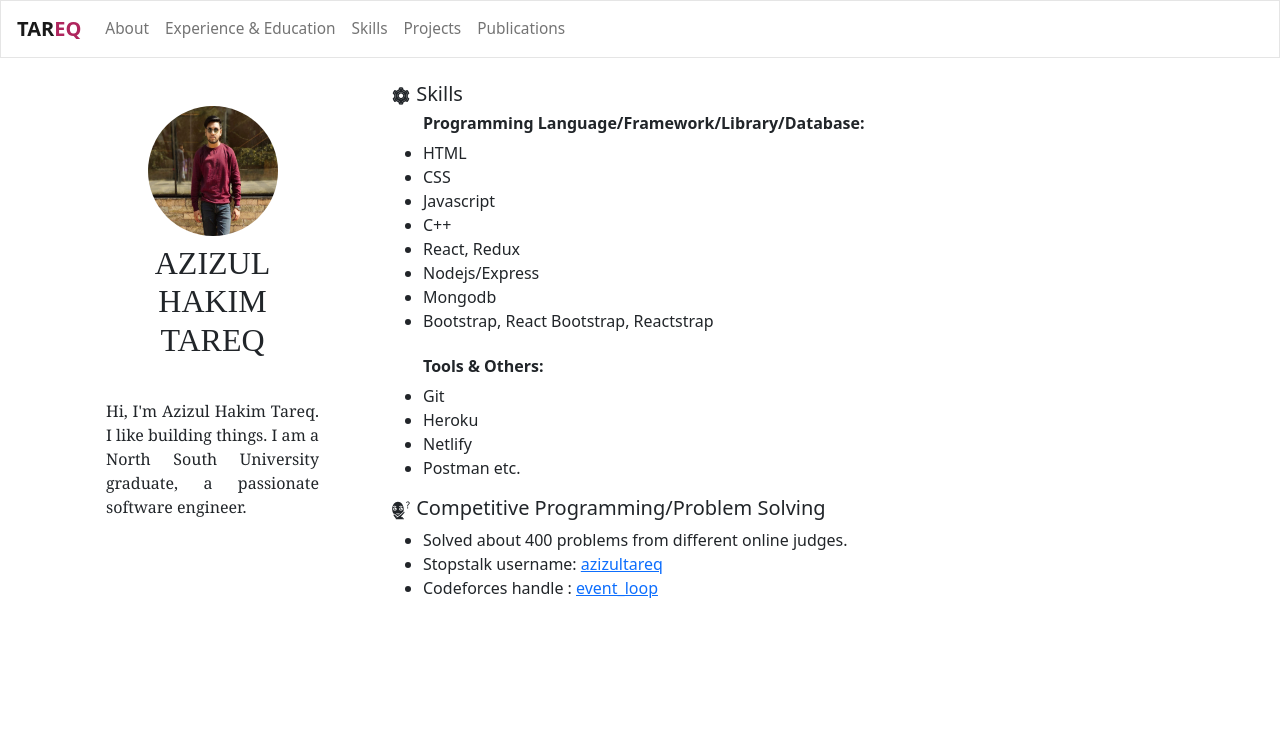
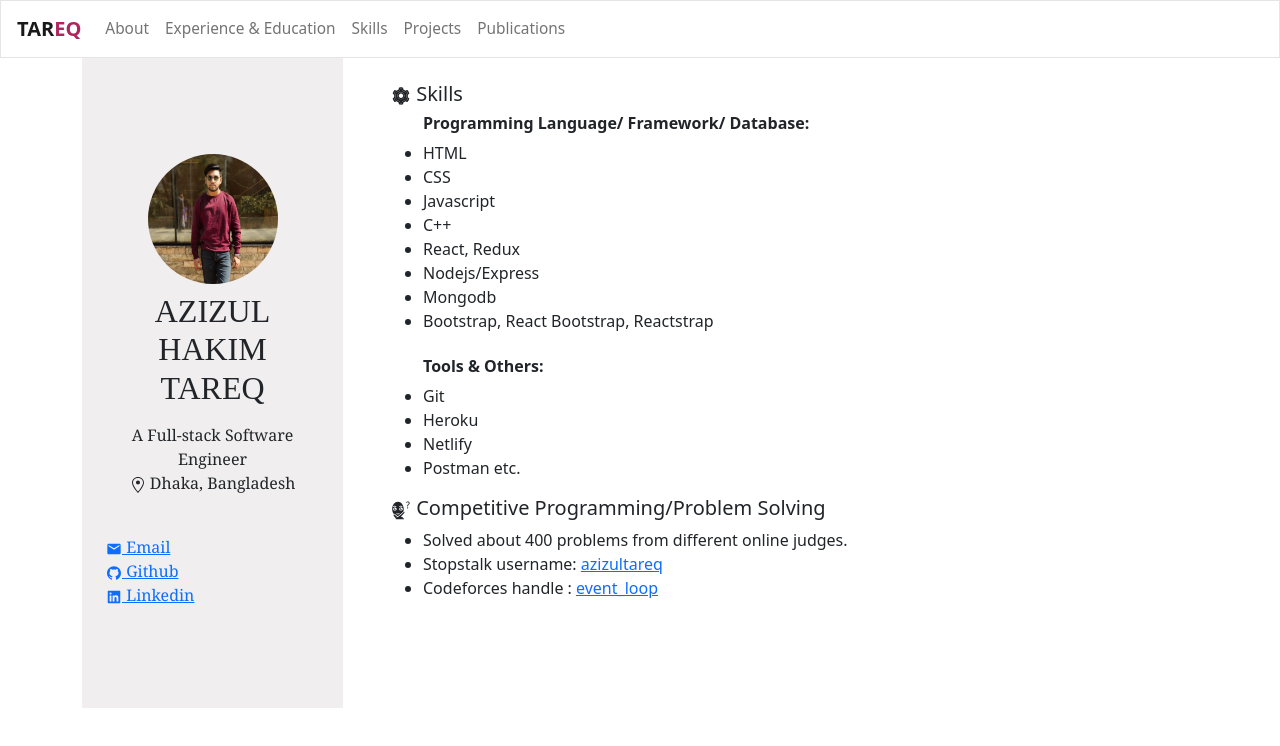
Before and after one commit to AzizulTareq/My-react-portfolio, a React (Create React App) app: page /skills in a window 1280 px wide. Shown: the top 746 px of the page. Built offline with nearby package versions, Linux system fonts and the light colour scheme; a web font is replaced by a local one.

Commit message:
sidebar styles added

```diff
--- a/src/App.css
+++ b/src/App.css
@@ -2,9 +2,6 @@
   text-align: center;
 }
 
-p, ul, li {
-
-}
 .App-logo {
   height: 40vmin;
   pointer-events: none;
--- a/src/components/About/About.js
+++ b/src/components/About/About.js
@@ -14,6 +14,7 @@ const About = () => {
        <h2>About Me</h2>
        A passionate, forward thinking and solution oriented full-stack software Engineer who is looking forward to grow career by experiencing industry challenges.
         <div>
+          <br />
         <Button variant="outline-info">Download Resume</Button>{' '}
         </div>
        </Col>
--- a/src/components/Navbar/Navbar.js
+++ b/src/components/Navbar/Navbar.js
@@ -3,7 +3,7 @@ import { Nav, Navbar,Container} from 'react-bootstrap'
 
 const NavBar = () => {
     return (
-      <div style={{textAlign: 'center'}}>
+      <div>
       <Navbar bg="light" expand="lg">
       <Navbar.Brand href="/"><span style={{fontWeight: 'bolder'}}>TAR<span style={{color: '#AF255D '}}>EQ</span></span></Navbar.Brand>
       <Navbar.Toggle aria-controls="basic-navbar-nav" />
--- a/src/components/SideBar/SideBar.js
+++ b/src/components/SideBar/SideBar.js
@@ -1,12 +1,17 @@
 import React from 'react';
 import { Link } from 'react-router-dom';
 import { Image, Container } from 'react-bootstrap'
+import { AiFillGithub, AiFillLinkedin } from 'react-icons/ai'
+import { MdEmail } from 'react-icons/md'
+import { GoLocation } from 'react-icons/go'
 import myphoto1 from './myphoto1.jpg'
 import './SideBar.css'
 
 const SideBar = () => (
-  <Container id="sidebar">
+  <Container id="sidebar" style={{backgroundColor: 'rgb(240, 238, 238)', height: '650px'}}>
     <section id="intro">
+      <br />
+      <br />
       <br />
       <br />
 
@@ -14,14 +19,17 @@ const SideBar = () => (
       <Image style={{height: '130px', width: '130px'}} src={myphoto1} roundedCircle />
       <header>
         <h2>AZIZUL HAKIM TAREQ</h2>
+        <p>A Full-stack Software Engineer <br /><GoLocation /> Dhaka, Bangladesh</p>
       </header>
       </div>
       <br />
     </section>
 
     <section className="blurb">
-      <p style={{textAlign: 'justify'}}>Hi, I&apos;m Azizul Hakim Tareq. I like building things.
-        I am a North South University graduate, a passionate software engineer.
+      <p>
+      <a href = "mailto: azizul.tareq@northsouth.edu"><MdEmail /> Email</a> <br />
+      <a href="https://github.com/AzizulTareq"><AiFillGithub /> Github</a> <br />
+      <a href="https://www.linkedin.com/in/azizultareq/"><AiFillLinkedin /> Linkedin</a>
       </p>
     </section>
     <br />
--- a/src/components/Skills/Skills.js
+++ b/src/components/Skills/Skills.js
@@ -9,7 +9,7 @@ const Skills = () => {
             <br />
             <h5><AiTwotoneSetting /> Skills</h5>
             <ul>
-                <h6><strong>Programming Language/Framework/Library/Database:</strong></h6>
+                <h6><strong>Programming Language/ Framework/ Database:</strong></h6>
                 <li>HTML</li>
                 <li>CSS</li>
                 <li>Javascript</li>
```
Also changed, not shown: src/components/SideBar/SideBar.css (line endings or trailing spaces).
